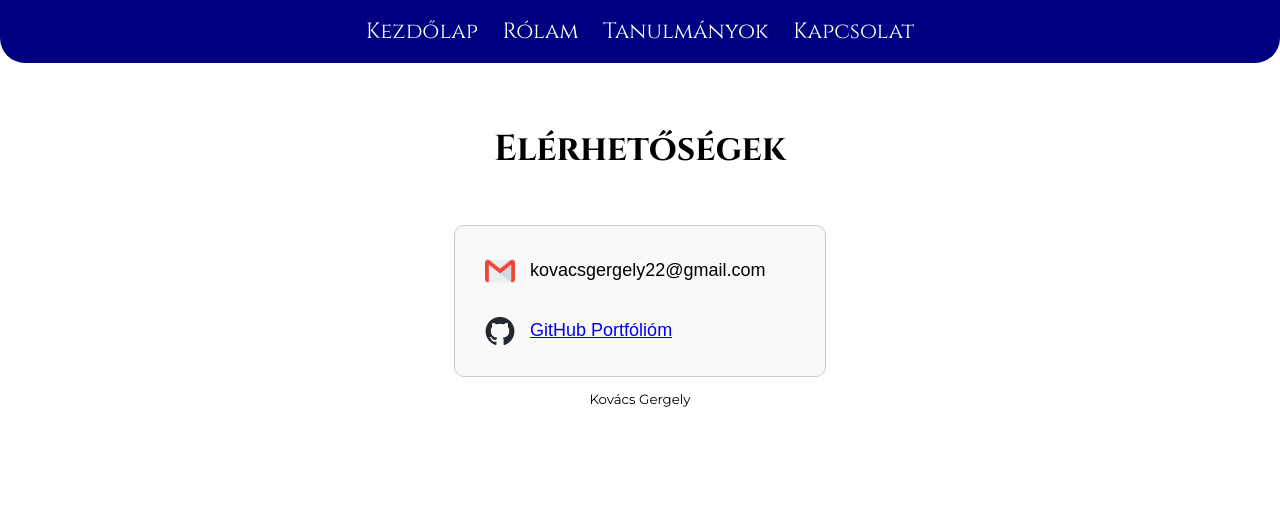
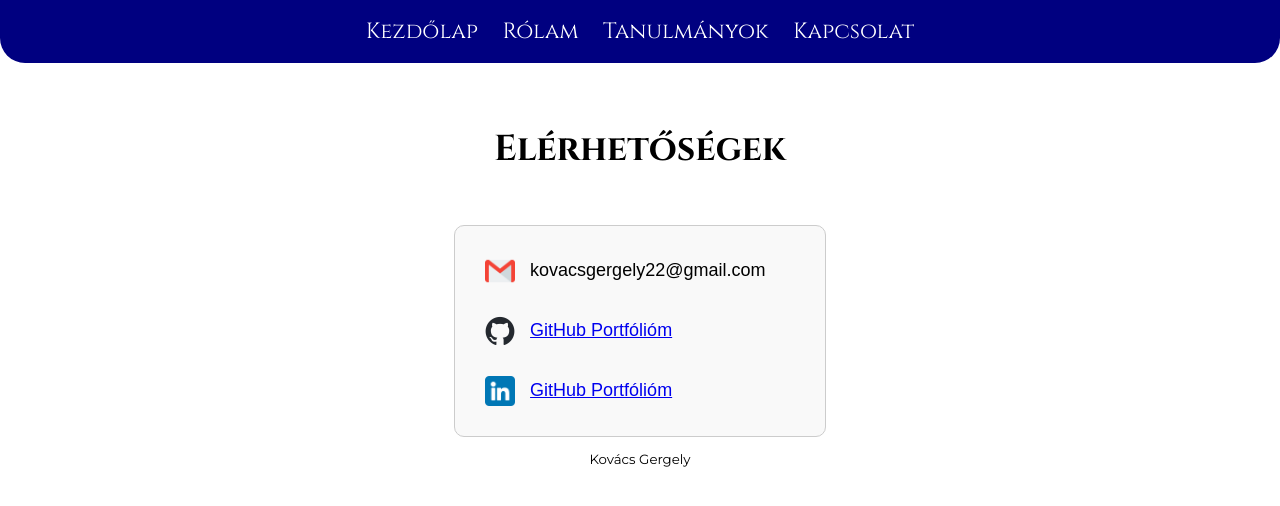
Before and after one commit to kovacsgergely22/kovacsgergely22.github.io, a plain HTML site: page contact.html in a window 1280 px wide. Drawn offline with Linux system fonts and the light colour scheme.

Commit message:
update contacts

```diff
--- a/contact.html
+++ b/contact.html
@@ -94,6 +94,7 @@
             <div id="social-media">
                 <p><img src="img/gmail.png" alt="gmail">kovacsgergely22@gmail.com</p>
                 <p><img src="img/github-mark.png" alt="github"><a href="https://github.com/kovacsgergely22">GitHub Portfólióm</a></p>
+                <p><img src="img/linkedin.png" alt="github"><a href="https://www.linkedin.com/in/gergely-kov%C3%A1cs-5333233b2/">GitHub Portfólióm</a></p>
             </div>
         </section>
     </main>
```
Also changed, not shown: img/linkedin.png (added).
